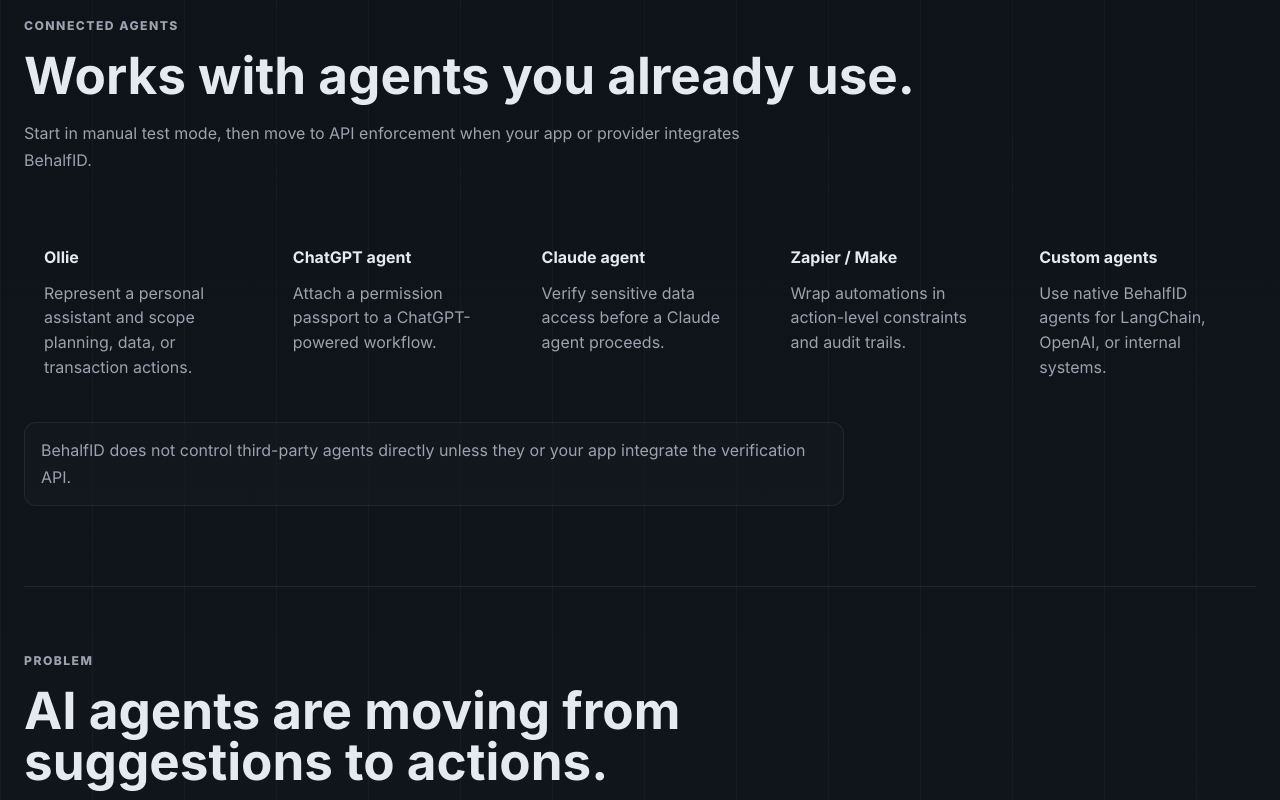
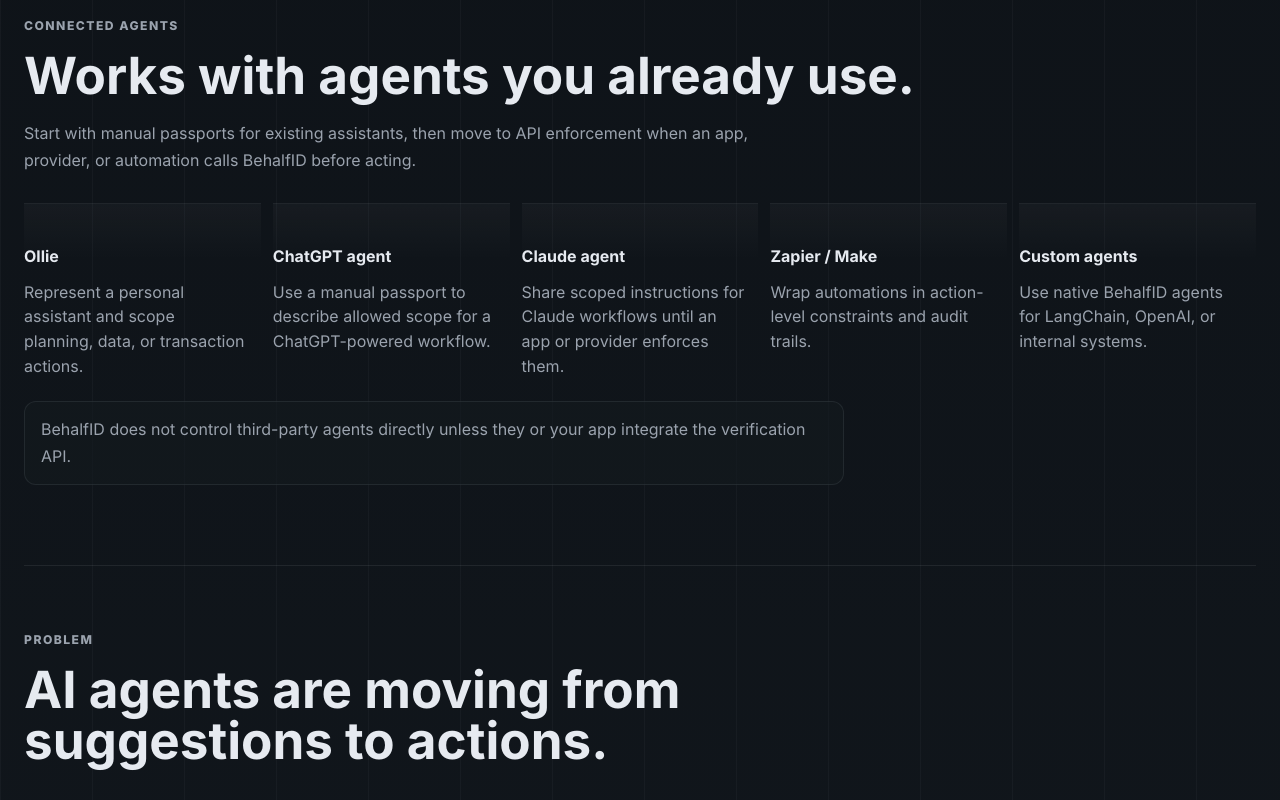
Before and after one commit to BehalfID/behalf, a Next.js app: page / in a window 1280 px wide. Shown: the part 1740-2540 px from the top of the page. Built offline with nearby package versions, Linux system fonts and the light colour scheme; no server answers.

Commit message:
Upgrade homepage and sandbox product experience

```diff
--- a/app/globals.css
+++ b/app/globals.css
@@ -1056,6 +1056,13 @@ textarea.ui-input,
   margin-top: 28px;
 }
 
+.connected-agent-grid div {
+  min-height: 128px;
+  border-top: 1px solid var(--border);
+  padding: 18px 14px 0 0;
+  background: linear-gradient(180deg, rgba(230, 234, 240, 0.035), transparent 56px);
+}
+
 .native-connected {
   align-items: stretch;
 }
--- a/app/page.tsx
+++ b/app/page.tsx
@@ -35,8 +35,8 @@ const flowSteps = [
 
 const connectedAgents = [
   ["Ollie", "Represent a personal assistant and scope planning, data, or transaction actions."],
-  ["ChatGPT agent", "Attach a permission passport to a ChatGPT-powered workflow."],
-  ["Claude agent", "Verify sensitive data access before a Claude agent proceeds."],
+  ["ChatGPT agent", "Use a manual passport to describe allowed scope for a ChatGPT-powered workflow."],
+  ["Claude agent", "Share scoped instructions for Claude workflows until an app or provider enforces them."],
   ["Zapier / Make", "Wrap automations in action-level constraints and audit trails."],
   ["Custom agents", "Use native BehalfID agents for LangChain, OpenAI, or internal systems."]
 ];
@@ -298,7 +298,8 @@ export default function Home() {
         <p className="section-kicker">Connected agents</p>
         <h2>Works with agents you already use.</h2>
         <p className="section-lede">
-          Start in manual test mode, then move to API enforcement when your app or provider integrates BehalfID.
+          Start with manual passports for existing assistants, then move to API enforcement
+          when an app, provider, or automation calls BehalfID before acting.
         </p>
         <div className="connected-agent-grid">
           {connectedAgents.map(([title, body]) => (
@@ -396,7 +397,7 @@ export default function Home() {
         <div>
           <p className="section-kicker">Developer integration mode</p>
           <h2>Enforce permissions in your app.</h2>
-          <p>Use this when your app or custom agent can call BehalfID before actions happen. This is the mode that automatically enforces the permission decision.</p>
+          <p>Use this when your app or custom agent can call BehalfID before actions happen. This is the mode where your integration enforces the permission decision.</p>
         </div>
         <div>
           <p className="section-kicker">Manual test mode</p>
```
